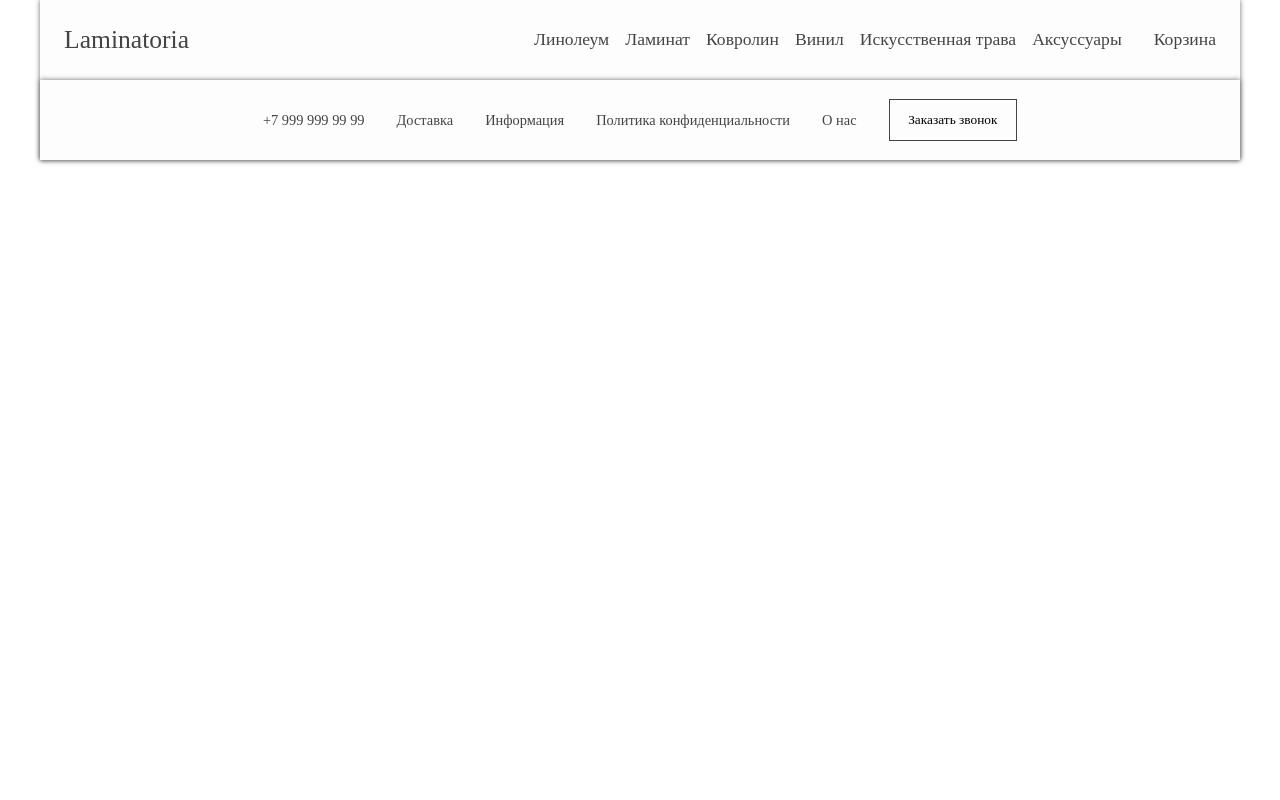
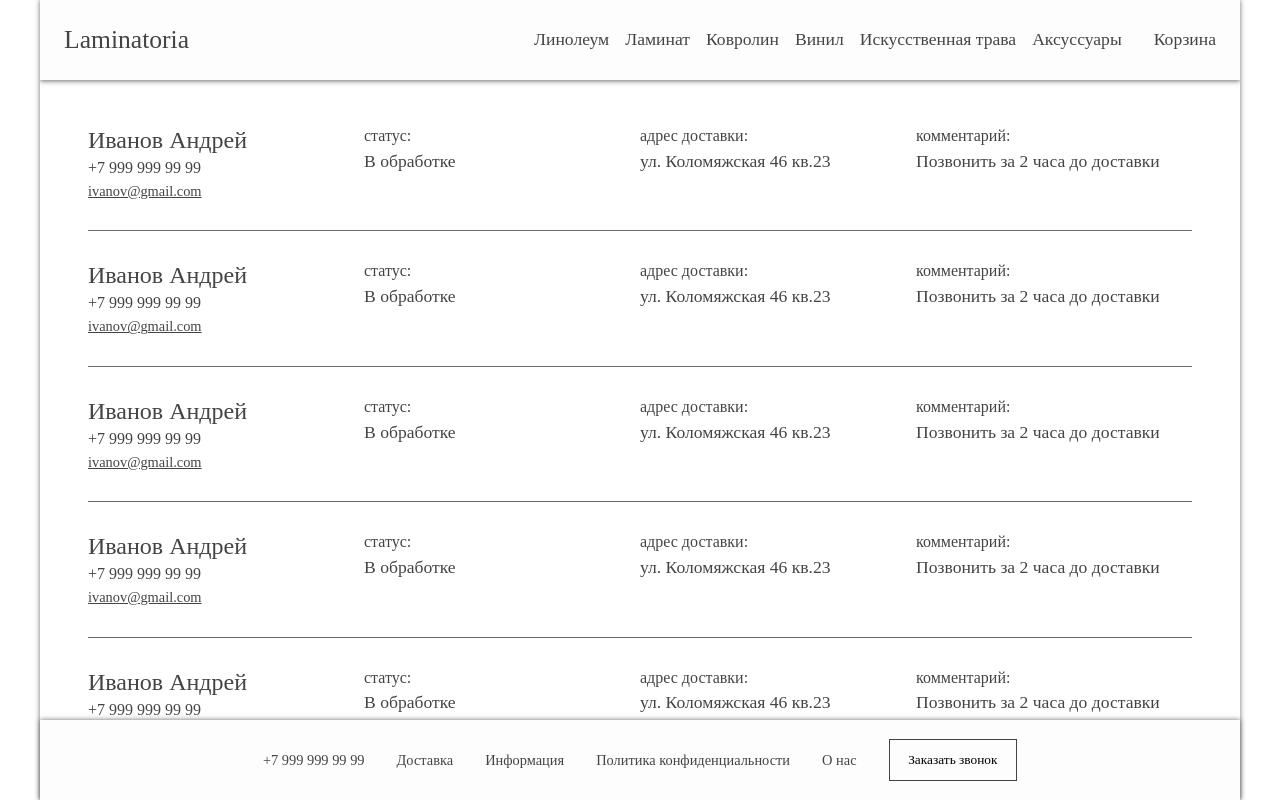
Before and after one commit to DmitriyPermyakov/Laminatoria, an Angular app in the folder laminatoria-client/: page /orders in a window 1280 px wide. Before the commit this address led to /. Built offline with nearby package versions, Linux system fonts and the light colour scheme.

Commit message:
feat: desktop layout for orders page

```diff
--- a/laminatoria-client/src/app/app-routing.module.ts
+++ b/laminatoria-client/src/app/app-routing.module.ts
@@ -6,6 +6,7 @@ import { ProductCardComponent } from './product-card/product-card.component'
 import { ShoppingCartComponent } from './shopping-cart/shopping-cart.component'
 import { AcceptOrderComponent } from './accept-order/accept-order.component'
 import { EditProductComponent } from './edit-product/edit-product.component'
+import { OrdersComponent } from './orders/orders.component'
 
 const routes: Routes = [
 	{ path: '', component: MainPageComponent },
@@ -14,6 +15,7 @@ const routes: Routes = [
 	{ path: 'products/product/:id/edit', component: EditProductComponent },
 	{ path: 'products/product/:id', component: ProductCardComponent },
 	{ path: 'accept-order', component: AcceptOrderComponent },
+	{ path: 'orders', component: OrdersComponent },
 ]
 
 @NgModule({
--- a/laminatoria-client/src/app/app.module.ts
+++ b/laminatoria-client/src/app/app.module.ts
@@ -17,7 +17,8 @@ import { ShoppintCartItemComponent } from './shoppint-cart-item/shoppint-cart-it
 import { CounterComponent } from './counter/counter.component'
 import { AcceptOrderComponent } from './accept-order/accept-order.component'
 import { AuthService } from './services/auth.service'
-import { EditProductComponent } from './edit-product/edit-product.component'
+import { EditProductComponent } from './edit-product/edit-product.component';
+import { OrdersComponent } from './orders/orders.component'
 
 @NgModule({
 	declarations: [
@@ -36,6 +37,7 @@ import { EditProductComponent } from './edit-product/edit-product.component'
 		CounterComponent,
 		AcceptOrderComponent,
 		EditProductComponent,
+  OrdersComponent,
 	],
 	imports: [BrowserModule, AppRoutingModule],
 	providers: [AuthService],
--- /dev/null
+++ b/laminatoria-client/src/app/orders/orders.component.html
@@ -0,0 +1,116 @@
+<div class="orders-container">
+	<div class="order-item">
+		<div class="contacts">
+			<p class="name">Иванов Андрей</p>
+			<a class="phone" href="tel:+7 999 999 99 99">+7 999 999 99 99</a>
+			<a class="email" href="mailto:ivanov@gmail.com">ivanov@gmail.com</a>
+		</div>
+		<div class="status-container">
+			<p class="status-label">статус:</p>
+			<p class="status">В обработке</p>
+		</div>
+		<div class="address-container">
+			<p class="address-label">адрес доставки:</p>
+			<p class="address">ул. Коломяжская 46 кв.23</p>
+		</div>
+		<div class="comment-container">
+			<p class="comment-label">комментарий:</p>
+			<p class="comment">Позвонить за 2 часа до доставки</p>
+		</div>
+	</div>
+	<div class="order-item">
+		<div class="contacts">
+			<p class="name">Иванов Андрей</p>
+			<a class="phone" href="tel:+7 999 999 99 99">+7 999 999 99 99</a>
+			<a class="email" href="mailto:ivanov@gmail.com">ivanov@gmail.com</a>
+		</div>
+		<div class="status-container">
+			<p class="status-label">статус:</p>
+			<p class="status">В обработке</p>
+		</div>
+		<div class="address-container">
+			<p class="address-label">адрес доставки:</p>
+			<p class="address">ул. Коломяжская 46 кв.23</p>
+		</div>
+		<div class="comment-container">
+			<p class="comment-label">комментарий:</p>
+			<p class="comment">Позвонить за 2 часа до доставки</p>
+		</div>
+	</div>
+	<div class="order-item">
+		<div class="contacts">
+			<p class="name">Иванов Андрей</p>
+			<a class="phone" href="tel:+7 999 999 99 99">+7 999 999 99 99</a>
+			<a class="email" href="mailto:ivanov@gmail.com">ivanov@gmail.com</a>
+		</div>
+		<div class="status-container">
+			<p class="status-label">статус:</p>
+			<p class="status">В обработке</p>
+		</div>
+		<div class="address-container">
+			<p class="address-label">адрес доставки:</p>
+			<p class="address">ул. Коломяжская 46 кв.23</p>
+		</div>
+		<div class="comment-container">
+			<p class="comment-label">комментарий:</p>
+			<p class="comment">Позвонить за 2 часа до доставки</p>
+		</div>
+	</div>
+	<div class="order-item">
+		<div class="contacts">
+			<p class="name">Иванов Андрей</p>
+			<a class="phone" href="tel:+7 999 999 99 99">+7 999 999 99 99</a>
+			<a class="email" href="mailto:ivanov@gmail.com">ivanov@gmail.com</a>
+		</div>
+		<div class="status-container">
+			<p class="status-label">статус:</p>
+			<p class="status">В обработке</p>
+		</div>
+		<div class="address-container">
+			<p class="address-label">адрес доставки:</p>
+			<p class="address">ул. Коломяжская 46 кв.23</p>
+		</div>
+		<div class="comment-container">
+			<p class="comment-label">комментарий:</p>
+			<p class="comment">Позвонить за 2 часа до доставки</p>
+		</div>
+	</div>
+	<div class="order-item">
+		<div class="contacts">
+			<p class="name">Иванов Андрей</p>
+			<a class="phone" href="tel:+7 999 999 99 99">+7 999 999 99 99</a>
+			<a class="email" href="mailto:ivanov@gmail.com">ivanov@gmail.com</a>
+		</div>
+		<div class="status-container">
+			<p class="status-label">статус:</p>
+			<p class="status">В обработке</p>
+		</div>
+		<div class="address-container">
+			<p class="address-label">адрес доставки:</p>
+			<p class="address">ул. Коломяжская 46 кв.23</p>
+		</div>
+		<div class="comment-container">
+			<p class="comment-label">комментарий:</p>
+			<p class="comment">Позвонить за 2 часа до доставки</p>
+		</div>
+	</div>
+	<div class="order-item">
+		<div class="contacts">
+			<p class="name">Иванов Андрей</p>
+			<a class="phone" href="tel:+7 999 999 99 99">+7 999 999 99 99</a>
+			<a class="email" href="mailto:ivanov@gmail.com">ivanov@gmail.com</a>
+		</div>
+		<div class="status-container">
+			<p class="status-label">статус:</p>
+			<p class="status">В обработке</p>
+		</div>
+		<div class="address-container">
+			<p class="address-label">адрес доставки:</p>
+			<p class="address">ул. Коломяжская 46 кв.23</p>
+		</div>
+		<div class="comment-container">
+			<p class="comment-label">комментарий:</p>
+			<p class="comment">Позвонить за 2 часа до доставки</p>
+		</div>
+	</div>
+</div>
--- /dev/null
+++ b/laminatoria-client/src/app/orders/orders.component.scss
@@ -0,0 +1,86 @@
+.orders-container {
+	display: flex;
+	flex-direction: column;
+	padding: 1em 3em 0;
+	font-size: 1rem;
+	color: var(--main-text);
+
+	width: 100%;
+	height: calc(100vh - 10em);
+	height: calc(100svh - 10em);
+
+	overflow-y: scroll;
+}
+
+.order-item {
+	display: grid;
+	grid-template-rows: 1fr;
+	grid-template-columns: 1fr 1fr 1fr 1fr;
+
+	align-items: start;
+	justify-items: start;
+
+	padding: 2em 0;
+	width: 100%;
+	height: min-content;
+
+	border-bottom: 1px solid var(--secondary-text);
+}
+
+.contacts {
+	grid-row: 1 / 2;
+	grid-column: 1 / 2;
+
+	display: flex;
+	flex-direction: column;
+	row-gap: 0.5em;
+}
+
+.name {
+	font-size: 1.5rem;
+}
+
+.phone {
+	font-size: 1rem;
+	color: inherit;
+	text-decoration: none;
+
+	&:hover {
+		text-decoration: underline;
+	}
+}
+
+.email {
+	font-size: 0.9rem;
+	color: inherit;
+}
+
+.status-container {
+	grid-row: 1 / 2;
+	grid-column: 2 / 3;
+}
+
+.status {
+	margin-top: 0.5em;
+	font-size: 1.1rem;
+}
+
+.address-container {
+	grid-row: 1 / 2;
+	grid-column: 3 / 4;
+}
+
+.address {
+	margin-top: 0.5em;
+	font-size: 1.1rem;
+}
+
+.comment-container {
+	grid-row: 1 / 2;
+	grid-column: 4 / 5;
+}
+
+.comment {
+	margin-top: 0.5em;
+	font-size: 1.1rem;
+}
```
Also changed, not shown: laminatoria-client/src/app/orders/orders.component.ts (added, +10 -0 lines).
